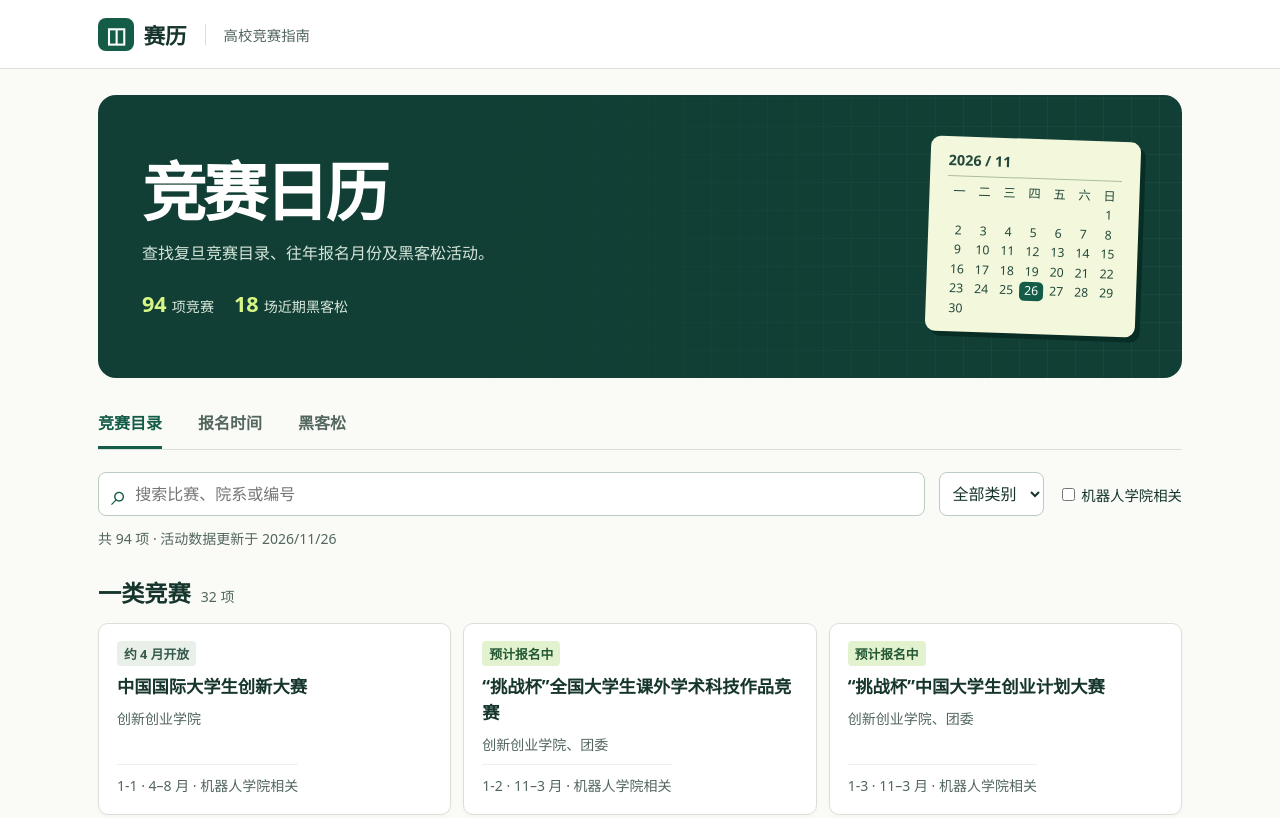
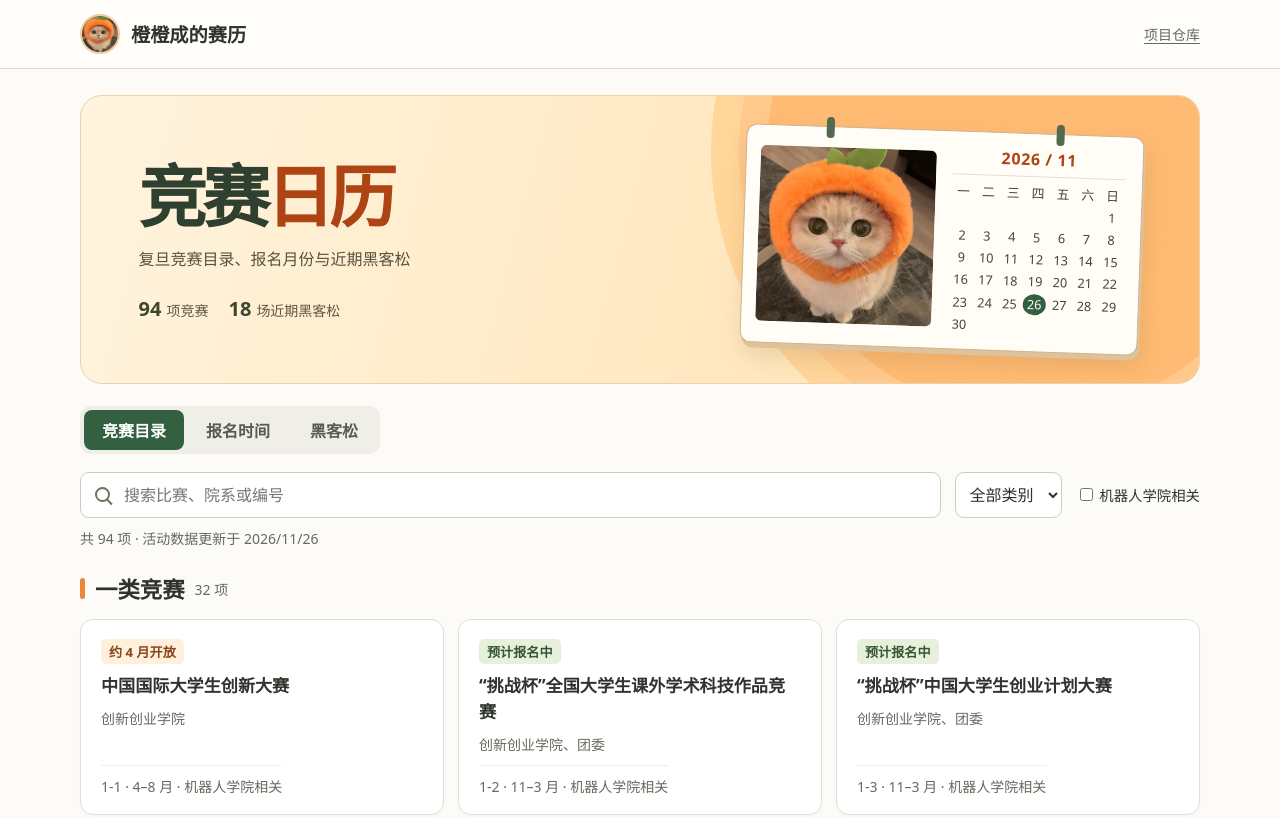
Before and after one commit to orangechengc/-, a plain HTML site: page web/index.html in a window 1280 px wide. Shown: the top 818 px of the page. Drawn offline with Linux system fonts and the light colour scheme.

Commit message:
用橙橙成的猫咪头像重新设计竞赛日历界面

```diff
--- a/web/index.html
+++ b/web/index.html
@@ -3,25 +3,36 @@
 <head>
   <meta charset="utf-8">
   <meta name="viewport" content="width=device-width,initial-scale=1">
-  <meta name="theme-color" content="#123e35">
-  <title>赛历 · 高校竞赛指南</title>
+  <meta name="theme-color" content="#fffaf1">
+  <title>橙橙成的赛历 · 高校竞赛指南</title>
+  <link rel="icon" type="image/jpeg" href="./assets/orangechengc.jpg">
   <link rel="stylesheet" href="./style.css">
   <script src="./app.js" type="module"></script>
 </head>
 <body>
-  <header><div class="mast"><a class="brand" href="./"><i aria-hidden="true">◫</i> 赛历</a><span>高校竞赛指南</span></div></header>
+  <header>
+    <div class="mast">
+      <a class="brand" href="./"><img src="./assets/orangechengc.jpg" alt="" width="40" height="40">橙橙成的赛历</a>
+      <a class="repo-link" href="https://github.com/orangechengc/-">项目仓库</a>
+    </div>
+  </header>
   <main>
     <section class="cover" aria-labelledby="cover-title">
-      <div><h1 id="cover-title">竞赛日历</h1><p>查找复旦竞赛目录、往年报名月份及黑客松活动。</p>
+      <div class="cover-info">
+        <h1 id="cover-title">竞赛<span>日历</span></h1>
+        <p>复旦竞赛目录、报名月份与近期黑客松</p>
         <div class="totals" id="totals"></div>
       </div>
-      <div class="calendar" id="calendar" aria-hidden="true"></div>
+      <div class="desk-calendar">
+        <img class="portrait" src="./assets/orangechengc.jpg" alt="橙橙成的头像，一只戴橙子帽的小猫" width="639" height="640">
+        <div class="calendar" id="calendar" aria-hidden="true"></div>
+      </div>
     </section>
     <nav class="views" aria-label="浏览方式">
       <a href="#catalog" data-view="catalog">竞赛目录</a><a href="#timeline" data-view="timeline">报名时间</a><a href="#hackathons" data-view="hackathons">黑客松</a>
     </nav>
     <section class="tools" aria-label="筛选条件">
-      <label class="search"><span aria-hidden="true">⌕</span><input id="query" type="search" aria-label="搜索" placeholder="搜索比赛、院系或编号"></label>
+      <label class="search"><span aria-hidden="true"></span><input id="query" type="search" aria-label="搜索" placeholder="搜索比赛、院系或编号"></label>
       <label id="tier-control"><span class="sr">竞赛类别</span><select id="tier"><option value="">全部类别</option><option value="1">一类竞赛</option><option value="2">二类竞赛</option></select></label>
       <label id="robot-control"><input id="robot" type="checkbox"> 机器人学院相关</label>
     </section>
--- a/web/style.css
+++ b/web/style.css
@@ -1,58 +1,152 @@
-:root{color-scheme:light;--ink:#16352c;--green:#145c48;--line:#d9e0d9;--muted:#52665d;--paper:#fafbf7;--lime:#d8f686;font-family:"DM Sans","PingFang SC","Microsoft YaHei",system-ui,sans-serif;color:var(--ink);background:var(--paper)}
-*{box-sizing:border-box}
-body{margin:0}
-a{color:var(--green);text-underline-offset:3px}
-button,input,select{font:inherit}
-button,select,input[type=checkbox]{cursor:pointer}
-:focus-visible{outline:3px solid #c27514;outline-offset:3px}
-header{background:white;border-bottom:1px solid var(--line)}
-.mast,main{max-width:1180px;margin:auto;padding-inline:clamp(16px,4vw,48px)}
-.mast{height:68px;display:flex;gap:18px;align-items:center;font-size:.9rem;color:var(--muted)}
-.brand{display:flex;align-items:center;gap:9px;text-decoration:none;font-size:1.35rem;font-weight:800;color:var(--ink)}
-.brand i{font-style:normal;background:var(--green);color:white;border-radius:8px;padding:2px 8px}
-.mast>span{border-left:1px solid var(--line);padding-left:18px}
-.cover{position:relative;isolation:isolate;overflow:hidden;display:flex;justify-content:space-between;align-items:center;gap:24px;margin:26px 0 20px;padding:clamp(24px,4vw,44px);border-radius:18px;color:#fff;background:#113f35}
-.cover:before{content:"";position:absolute;inset:0 0 0 36%;z-index:-1;background-image:linear-gradient(90deg,#113f35,transparent),repeating-linear-gradient(0deg,transparent 0 27px,#ffffff0b 27px 28px),repeating-linear-gradient(90deg,transparent 0 27px,#ffffff0b 27px 28px)}
-h1{margin:0;font-size:clamp(2.25rem,5vw,4rem);line-height:1.12;letter-spacing:-.045em}
-.cover p{color:#d5e5da;line-height:1.6;margin:14px 0 22px}
-.totals{display:flex;gap:20px;color:#d9e9db;font-size:.88rem}
-.totals strong{font-size:1.35rem;color:var(--lime);margin-right:5px}
-.calendar{width:210px;flex:none;padding:14px 18px;background:#f3f8dc;border-radius:10px;color:#23483b;transform:rotate(2deg);box-shadow:5px 5px 0 #082d24}
-.calendar b{display:block;font-size:.9rem;border-bottom:1px solid #adbc9b;padding-bottom:6px;margin-bottom:6px}
-.days{display:grid;grid-template-columns:repeat(7,1fr);text-align:center;gap:1px;font-size:.77rem;font-variant-numeric:tabular-nums;line-height:1.5}
-.days .today{background:var(--green);color:white;border-radius:5px}
-.views{display:flex;gap:clamp(16px,4vw,36px);border-bottom:1px solid var(--line)}
-.views a{padding:12px 0;text-decoration:none;color:var(--muted);font-weight:650;border-bottom:3px solid transparent}
-.views a[aria-current=page]{color:var(--green);border-color:var(--green)}
-.tools{display:flex;align-items:center;flex-wrap:wrap;gap:14px;margin:22px 0 10px}
-.search{flex:1;min-width:min(100%,240px);display:flex;align-items:center;border:1px solid #bccbc0;border-radius:8px;background:white;padding:0 12px;gap:8px}
-.search span{font:1.8rem/1 system-ui;color:var(--green)}
-.search input{border:0;background:transparent;width:100%;min-width:0;padding:10px 0;color:var(--ink)}
-.search:focus-within{outline:2px solid var(--green)}
-.search input:focus{outline:none}
-select{border:1px solid #bccbc0;color:var(--ink);background:white;border-radius:8px;padding:9px}
-#robot-control{font-size:.9rem}input[type=checkbox]{accent-color:var(--green)}
-#status,footer,.meta{font-size:.875rem;color:var(--muted);line-height:1.6}
-#status{margin:12px 0 24px}
-.group{margin:0 0 32px}
-h2{font-size:1.45rem;margin:0 0 14px;display:flex;align-items:baseline;gap:10px}
-h2 small{font-size:.875rem;font-weight:500;color:var(--muted)}
-.grid{display:grid;grid-template-columns:repeat(auto-fill,minmax(min(100%,290px),1fr));gap:12px}
-.card{display:flex;flex-direction:column;gap:8px;text-align:left;text-decoration:none;width:100%;padding:17px 18px;background:white;border:1px solid var(--line);border-radius:10px;color:var(--ink);box-shadow:0 2px 4px #183b2706}
-.card:hover{border-color:var(--green);box-shadow:0 3px 10px #183b2710}
-.card strong{font-size:1.08rem;line-height:1.5}
-.card .foot{margin-top:auto;border-top:1px solid #edf0e9;padding-top:10px}
-.tag{align-self:flex-start;background:#e9efe9;color:#355a4b;border-radius:4px;padding:3px 7px;font-size:.8rem;font-weight:650}
-.tag.open{color:#245834;background:#e2f2cf}
-.detail-links{display:flex;gap:8px;flex-wrap:wrap;margin:10px 0 24px}
-.detail-links a{background:#eef4ea;padding:6px 10px;border-radius:6px}
-dialog{position:fixed;width:min(580px,calc(100% - 32px));max-height:83vh;border:1px solid var(--line);border-radius:16px;padding:clamp(22px,4vw,34px);color:var(--ink)}
-dialog::backdrop{background:#0d271db0}
-dialog h2{display:block;margin:14px 0 10px;padding-right:12px}
-dialog h3{font-size:1rem;margin:24px 0 8px}
-dialog ul{padding-left:20px;line-height:1.8;overflow-wrap:anywhere}
-#close{float:right;border:1px solid var(--line);background:var(--paper);border-radius:50%;width:34px;height:34px;font-size:1.4rem;line-height:1;color:var(--ink)}
-footer{border-top:1px solid var(--line);padding:18px 0 32px;display:flex;gap:10px;flex-wrap:wrap;justify-content:space-between}
-.sr{position:absolute;width:1px;height:1px;clip-path:inset(50%);overflow:hidden}
-[hidden]{display:none!important}
-@media(max-width:650px){.calendar{display:none}.cover{margin-top:14px}.tools{gap:10px}.search{flex-basis:100%}.totals{gap:14px}.mast{height:56px}.grid{gap:10px}}
+:root {
+  color-scheme: light;
+  --ink: #2f332d;
+  --muted: #67685e;
+  --line: #e1dfd5;
+  --orange: #ae4314;
+  --leaf: #326041;
+  --paper: #fcfbf7;
+  font-family: "DM Sans", "PingFang SC", "Microsoft YaHei", system-ui, sans-serif;
+  background: var(--paper);
+  color: var(--ink);
+}
+* { box-sizing: border-box; }
+body { margin: 0; }
+a { color: var(--leaf); text-underline-offset: 3px; }
+button, input, select { font: inherit; }
+button, select, input[type=checkbox] { cursor: pointer; }
+:focus-visible { outline: 3px solid var(--orange); outline-offset: 3px; }
+[hidden] { display: none !important; }
+.sr { position: absolute; width: 1px; height: 1px; clip-path: inset(50%); overflow: hidden; }
+
+header { background: #fffefa; border-bottom: 1px solid var(--line); }
+.mast, main { max-width: 1216px; margin: auto; padding-inline: clamp(16px, 4vw, 48px); }
+.mast { min-height: 68px; display: flex; align-items: center; justify-content: space-between; gap: 16px; }
+.brand { display: inline-flex; align-items: center; gap: 11px; color: var(--ink); font-size: 1.2rem; font-weight: 750; text-decoration: none; }
+.brand img { display: block; border-radius: 50%; object-fit: cover; border: 2px solid #f3cc9f; }
+.repo-link { color: var(--muted); font-size: .875rem; }
+.repo-link:hover { color: var(--orange); }
+
+.cover {
+  position: relative;
+  isolation: isolate;
+  display: flex;
+  align-items: center;
+  justify-content: space-between;
+  gap: 24px;
+  overflow: hidden;
+  margin: 26px 0 22px;
+  padding: 34px clamp(24px, 4.5vw, 62px);
+  border: 1px solid #ebd1ad;
+  border-radius: 22px;
+  background: linear-gradient(105deg, #fff4de, #ffdfab);
+}
+.cover::before {
+  content: "";
+  position: absolute;
+  z-index: -1;
+  width: 33rem;
+  height: 33rem;
+  right: -6rem;
+  top: -13rem;
+  border-radius: 50%;
+  background: #ffbb73;
+  box-shadow: 0 0 0 28px #ffc98b, 0 0 0 56px #ffd599;
+}
+.cover-info { position: relative; }
+h1 { margin: 0; color: #2f3f30; font-size: clamp(2.65rem, 5.3vw, 4.55rem); line-height: 1.16; letter-spacing: -.065em; }
+h1 span { color: var(--orange); }
+.cover p { margin: 12px 0 22px; line-height: 1.6; color: #575341; }
+.totals { display: flex; flex-wrap: wrap; gap: 8px 20px; color: #615740; font-size: .875rem; }
+.totals strong { margin-right: 5px; font-size: 1.25rem; color: #3e462e; font-variant-numeric: tabular-nums; }
+
+.desk-calendar {
+  position: relative;
+  display: grid;
+  grid-template-columns: minmax(0, 1fr) minmax(0, 1fr);
+  align-items: center;
+  width: clamp(310px, 34vw, 398px);
+  flex-shrink: 0;
+  gap: 16px;
+  padding: 14px;
+  background: #fffdf5;
+  border: 1px solid #cfb38f;
+  border-radius: 11px;
+  box-shadow: 2px 5px 0 #dec29b, 3px 12px 22px #79512829;
+  transform: rotate(2deg);
+}
+.desk-calendar::before, .desk-calendar::after {
+  content: "";
+  position: absolute;
+  top: -10px;
+  width: 8px;
+  height: 21px;
+  background: #526a50;
+  border-radius: 6px;
+}
+.desk-calendar::before { left: 20%; }
+.desk-calendar::after { right: 20%; }
+.portrait { display: block; width: 100%; height: auto; aspect-ratio: 1; object-fit: cover; border-radius: 6px; }
+.calendar { color: #3e473b; text-align: center; padding-inline: 0 3px; }
+.calendar b { display: block; padding-bottom: 6px; margin-bottom: 6px; color: var(--orange); font-size: 1rem; letter-spacing: .04em; border-bottom: 1px solid var(--line); }
+.days { display: grid; grid-template-columns: repeat(7, 1fr); gap: 1px; font-size: .8rem; font-variant-numeric: tabular-nums; line-height: 1.65; }
+.days .today { color: white; background: var(--leaf); border-radius: 50%; }
+
+.views { display: flex; flex-wrap: wrap; gap: 4px; width: fit-content; padding: 4px; background: #efeee7; border-radius: 11px; }
+.views a { display: block; padding: 8px 18px; border-radius: 8px; color: #585c50; font-weight: 650; text-decoration: none; }
+.views a:hover { color: var(--orange); }
+.views a[aria-current=page] { color: #fff; background: var(--leaf); }
+.tools { display: flex; align-items: center; flex-wrap: wrap; gap: 14px; margin: 18px 0 9px; }
+.search { flex: 1; min-width: min(100%, 240px); display: flex; align-items: center; gap: 14px; padding: 0 14px; border: 1px solid #cccdbf; border-radius: 9px; background: #fff; }
+.search span { position: relative; height: 15px; width: 15px; flex: none; border: 2px solid #687562; border-radius: 50%; }
+.search span::after { content: ""; position: absolute; width: 7px; height: 2px; background: #687562; right: -5px; bottom: -3px; transform: rotate(45deg); }
+.search input { border: 0; background: transparent; width: 100%; min-width: 0; padding: 11px 0; color: var(--ink); }
+.search:focus-within { outline: 2px solid var(--leaf); }
+.search input:focus { outline: none; }
+select { padding: 10px; border: 1px solid #cccdbf; border-radius: 9px; background: #fff; color: var(--ink); }
+#robot-control { font-size: .9rem; }
+input[type=checkbox] { accent-color: var(--leaf); }
+#status, footer, .meta { color: var(--muted); font-size: .875rem; line-height: 1.6; }
+#status { margin: 10px 0 22px; }
+
+.group { margin: 0 0 32px; }
+h2 { display: flex; align-items: center; gap: 10px; margin: 0 0 14px; font-size: 1.4rem; }
+.group h2::before { content: ""; width: 5px; height: .94em; background: #ea873c; border-radius: 4px; }
+h2 small { color: var(--muted); font-size: .875rem; font-weight: 500; }
+.grid { display: grid; grid-template-columns: repeat(auto-fill, minmax(min(100%, 290px), 1fr)); gap: 14px; }
+.card { display: flex; flex-direction: column; gap: 9px; text-align: left; text-decoration: none; color: var(--ink); width: 100%; padding: 19px 20px 16px; background: white; border: 1px solid var(--line); border-radius: 13px; box-shadow: 0 2px 4px #4f3e2206; }
+.card:hover { border-color: #bf956a; box-shadow: 0 4px 12px #4f3e2210; }
+.card strong { font-size: 1.07rem; line-height: 1.5; }
+.card .foot { margin-top: auto; padding-top: 10px; border-top: 1px solid #f0eee7; }
+.tag { align-self: flex-start; border-radius: 5px; padding: 3px 8px; color: #87451c; background: #fff0db; font-size: .82rem; font-weight: 600; }
+.tag.open { color: #365731; background: #e7f0dd; }
+.detail-links { display: flex; gap: 8px; flex-wrap: wrap; margin: 10px 0 24px; }
+.detail-links a { background: #edf3e7; padding: 6px 10px; border-radius: 6px; }
+dialog { position: fixed; width: min(580px, calc(100% - 32px)); max-height: 83vh; border: 1px solid var(--line); border-radius: 16px; padding: clamp(22px, 4vw, 34px); color: var(--ink); background: #fffefa; }
+dialog::backdrop { background: #253224ab; }
+dialog h2 { display: block; margin: 14px 0 10px; padding-right: 12px; }
+dialog h3 { font-size: 1rem; margin: 24px 0 8px; }
+dialog ul { padding-left: 20px; line-height: 1.8; overflow-wrap: anywhere; }
+#close { float: right; border: 1px solid var(--line); background: var(--paper); border-radius: 50%; width: 34px; height: 34px; font-size: 1.4rem; line-height: 1; color: var(--ink); }
+footer { border-top: 1px solid var(--line); padding: 18px 0 32px; display: flex; gap: 10px; flex-wrap: wrap; justify-content: space-between; }
+
+@media (max-width: 760px) {
+  .desk-calendar { display: block; width: clamp(90px, 22vw, 154px); padding: 8px; }
+  .calendar { display: none; }
+  .desk-calendar::before, .desk-calendar::after { width: 6px; height: 14px; top: -7px; }
+  .cover::before { right: -21rem; }
+}
+@media (max-width: 580px) {
+  .mast { min-height: 58px; }
+  .brand img { width: 35px; height: 35px; }
+  .cover { gap: 12px; margin: 14px 0 18px; padding: 24px 16px; border-radius: 16px; }
+  h1 { font-size: clamp(1.95rem, 8.8vw, 2.7rem); }
+  .cover p { margin: 8px 0 13px; font-size: .875rem; }
+  .totals { gap: 3px 9px; font-size: .8rem; }
+  .totals strong { font-size: 1.03rem; margin-right: 3px; }
+  .views { width: 100%; }
+  .views a { flex: 1; padding: 8px 4px; text-align: center; }
+  .tools { gap: 10px; margin-top: 14px; }
+  .search { flex-basis: 100%; }
+  .grid { gap: 10px; }
+}
```
Also changed, not shown: web/assets/orangechengc.jpg (added).
